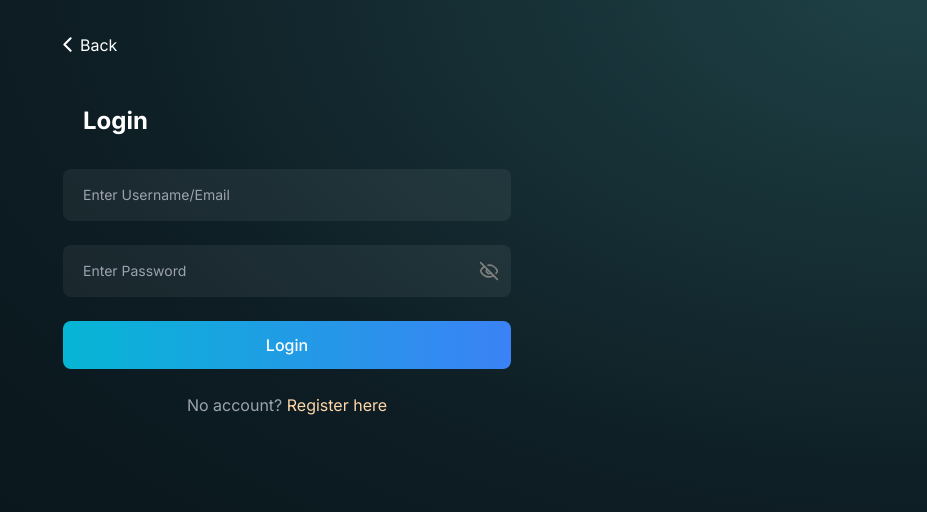
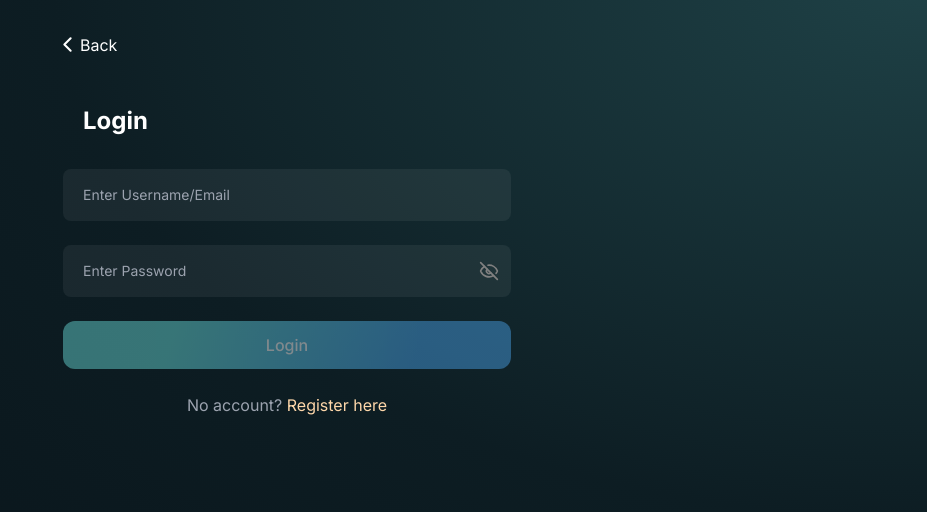
Before and after one commit to dotarsojat69/youapp-test, a Next.js app: page /login in a window 1280 px wide. Shown: the top 512 px of the page, without its empty margins (353-1280 px from the left). Built offline with nearby package versions, Linux system fonts and the light colour scheme.

Commit message:
feat: fix ui button on page login & register

```diff
--- a/src/app/globals.css
+++ b/src/app/globals.css
@@ -29,6 +29,14 @@
   background: #ffffff0f;
 }
 
+.bg-button {
+  background: linear-gradient(108.32deg, #62cdcb 24.88%, #4599db 78.49%);
+}
+
+.bg-button2 {
+  background: linear-gradient(50.32deg, #62cdcb 24.88%, #4599db 70%);
+}
+
 @layer base {
   :root {
     --radius: 0.5rem;
--- a/src/app/login/page.tsx
+++ b/src/app/login/page.tsx
@@ -1,6 +1,6 @@
 "use client";
 
-import { useState } from "react";
+import { useEffect, useState } from "react";
 import { useRouter } from "next/navigation";
 import Link from "next/link";
 import { Input } from "@/components/ui/input";
@@ -19,6 +19,8 @@ import { zodResolver } from "@hookform/resolvers/zod";
 export default function LoginPage() {
   const router = useRouter();
   const [isLoading, setIsLoading] = useState(false);
+  const [isFormComplete, setIsFormComplete] = useState(false);
+
   const form = useForm<LoginType>({
     resolver: zodResolver(loginSchema),
     defaultValues: {
@@ -27,8 +29,17 @@ export default function LoginPage() {
     },
   });
 
+  useEffect(() => {
+    const subscription = form.watch((value) => {
+      const isComplete = value.email && value.password;
+      setIsFormComplete(!!isComplete);
+    });
+    return () => subscription.unsubscribe();
+  }, [form.watch]);
+
   const handleLogin = async (data: LoginType) => {
     try {
+      setIsLoading(true);
       const result = await loginUser(data);
       toast({
         description: result.message,
@@ -84,7 +95,12 @@ export default function LoginPage() {
               )}
             </CustomFormField>
 
-            <Button type="submit" isLoading={isLoading}>
+            <Button
+              variant="gradient"
+              isComplete={isFormComplete}
+              isLoading={isLoading}
+              type="submit"
+            >
               Login
             </Button>
           </form>
--- a/src/app/register/page.tsx
+++ b/src/app/register/page.tsx
@@ -1,6 +1,6 @@
 "use client";
 
-import { useState } from "react";
+import { useEffect, useState } from "react";
 import { useRouter } from "next/navigation";
 import Link from "next/link";
 import { Input } from "@/components/ui/input";
@@ -18,6 +18,8 @@ export default function RegisterPage() {
   const { toast } = useToast();
   const router = useRouter();
   const [isLoading, setIsLoading] = useState(false);
+  const [isFormComplete, setIsFormComplete] = useState(false);
+
   const form = useForm<RegisterType>({
     resolver: zodResolver(registerSchema),
     defaultValues: {
@@ -28,8 +30,32 @@ export default function RegisterPage() {
     },
   });
 
+  useEffect(() => {
+    const subscription = form.watch((value) => {
+      const isComplete =
+        value.email &&
+        value.username &&
+        value.password &&
+        value.confirmPassword;
+      setIsFormComplete(!!isComplete);
+    });
+    return () => subscription.unsubscribe();
+  }, [form.watch]);
+
   const onSubmit = async (data: RegisterType) => {
     try {
+      setIsLoading(true);
+
+      // Validasi tambahan sebelum submit
+      if (data.password !== data.confirmPassword) {
+        toast({
+          title: "Error",
+          description: "Passwords do not match",
+          variant: "destructive",
+        });
+        return;
+      }
+
       const result = await registerUser(data);
       toast({
         description: result.message,
@@ -106,7 +132,12 @@ export default function RegisterPage() {
                 />
               )}
             </CustomFormField>
-            <Button type="submit" isLoading={isLoading}>
+            <Button
+              variant="gradient"
+              isComplete={isFormComplete}
+              isLoading={isLoading}
+              type="submit"
+            >
               Register
             </Button>
           </form>
--- a/src/components/ui/button.tsx
+++ b/src/components/ui/button.tsx
@@ -1,30 +1,77 @@
 import React from "react";
+import { cn } from "@/lib/utils";
 
 interface ButtonProps extends React.ButtonHTMLAttributes<HTMLButtonElement> {
-  variant?: "primary" | "secondary";
+  variant?: "primary" | "secondary" | "ghost" | "gradient";
   isLoading?: boolean;
+  isComplete?: boolean;
 }
 
 export const Button = React.forwardRef<HTMLButtonElement, ButtonProps>(
   (
-    { className = "", variant = "primary", isLoading, children, ...props },
+    {
+      className = "",
+      variant = "primary",
+      isLoading,
+      isComplete = false,
+      children,
+      ...props
+    },
     ref
   ) => {
+    const variants = {
+      primary: "bg-button2 text-white hover:opacity-90",
+      secondary: "bg-gray-700 text-white hover:bg-gray-600",
+      ghost:
+        "bg-transparent hover:bg-slate-900 dark:hover:bg-gray-800 text-gray-700 dark:text-gray-200",
+      gradient: cn(
+        "relative text-white transition-all duration-300",
+        isComplete
+          ? "bg-button2 shadow-lg hover:shadow-cyan-500/50"
+          : "bg-button text-gray-100 opacity-50"
+      ),
+    };
+
     return (
       <button
         ref={ref}
-        className={`w-full py-3 px-4 rounded-lg font-medium transition-colors
-            ${
-              variant === "primary"
-                ? "bg-gradient-to-r from-cyan-500 to-blue-500 text-white hover:opacity-90"
-                : "bg-gray-700 text-white hover:bg-gray-600"
-            }
-            ${isLoading ? "opacity-50 cursor-not-allowed" : ""}
-            ${className}`}
-        disabled={isLoading}
+        className={cn(
+          "w-full py-3 px-4 rounded-xl font-medium transition-all duration-300",
+          variants[variant],
+          isComplete &&
+            variant === "gradient" &&
+            "after:absolute after:inset-0 after:rounded-xl after:bg-gradient-to-r after:from-[#4599DB] after:to-[#62CDCF] after:blur-xl after:opacity-40 after:-z-10",
+          className
+        )}
         {...props}
       >
-        {isLoading ? "Loading..." : children}
+        {isLoading ? (
+          <div className="flex items-center justify-center space-x-2">
+            <svg
+              className="animate-spin h-5 w-5 text-white"
+              xmlns="http://www.w3.org/2000/svg"
+              fill="none"
+              viewBox="0 0 24 24"
+            >
+              <circle
+                className="opacity-25"
+                cx="12"
+                cy="12"
+                r="10"
+                stroke="currentColor"
+                strokeWidth="4"
+              />
+              <path
+                className="opacity-75"
+                fill="currentColor"
+                d="M4 12a8 8 0 018-8V0C5.373 0 0 5.373 0 12h4zm2 5.291A7.962 7.962 0 014 12H0c0 3.042 1.135 5.824 3 7.938l3-2.647z"
+              />
+            </svg>
+            <span>Loading...</span>
+          </div>
+        ) : (
+          children
+        )}
       </button>
     );
   }
```
